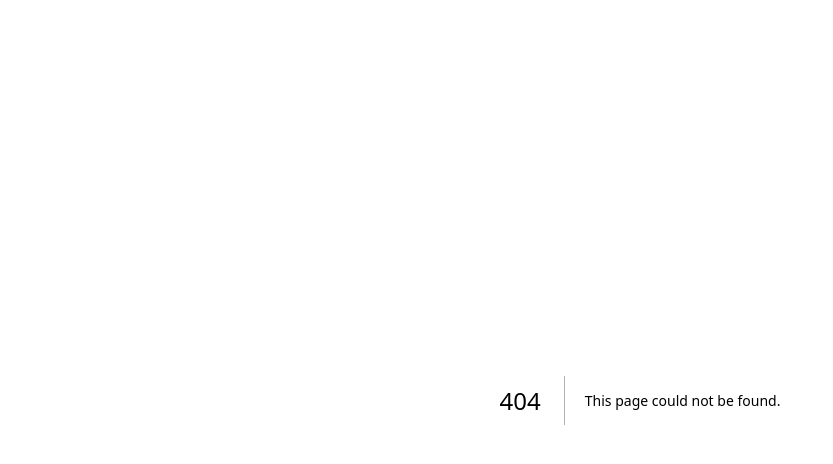
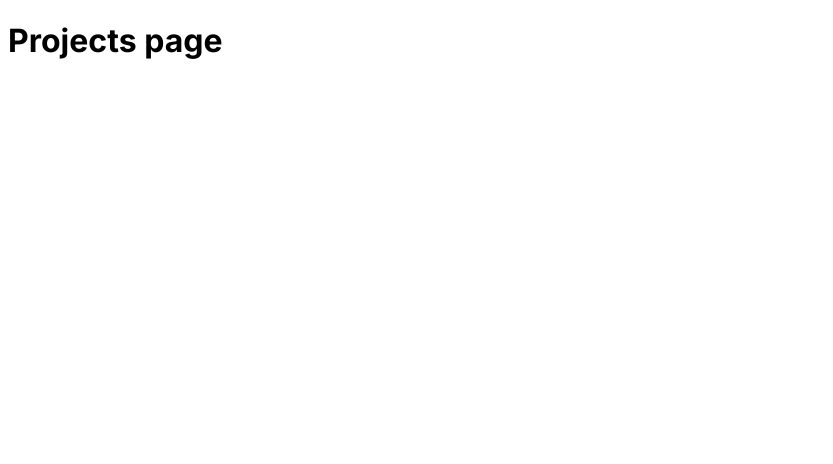
Before and after one commit to christianjcodes/bug-tracker-frontend, a Next.js app: page /dashboard/projects in a window 1280 px wide. Before the commit this address had no page. Shown: the top 464 px of the page, without its empty margins (0-833 px from the left). Built offline with nearby package versions, Linux system fonts and the light colour scheme.

Commit message:
Add projects page

```diff
--- /dev/null
+++ b/src/app/dashboard/projects/page.tsx
@@ -0,0 +1,5 @@
+export default function Page() {
+    return(
+        <h1>Projects page</h1>
+    );
+}
```
